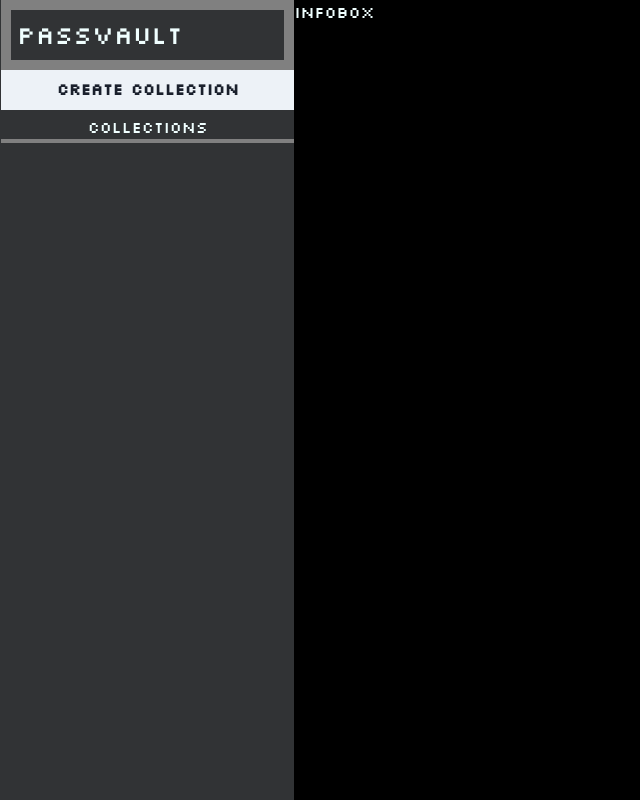
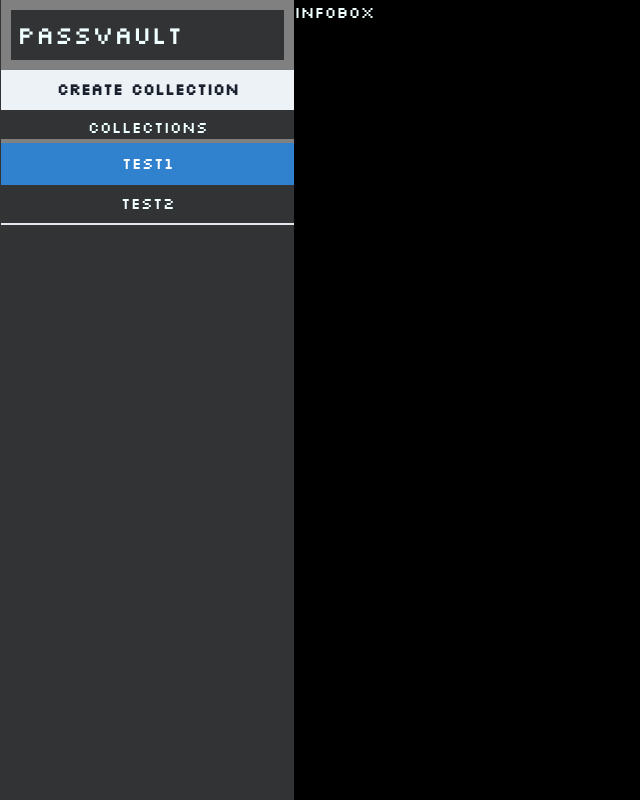
Before and after one commit to Pranav1703/passVault, a React (Vite) app in the folder src/renderer/: page /#/ in a window 1280 px wide. Shown: the whole page, without its empty margins (0-640 px from the left). Built offline with nearby package versions, Linux system fonts and the light colour scheme.

Commit message:
add chakra tabs instead of Boxs

```diff
--- a/package.json
+++ b/package.json
@@ -31,6 +31,7 @@
     "electron-updater": "^6.1.7",
     "express": "^4.19.2",
     "pg": "^8.12.0",
+    "rc-tabs": "^15.1.1",
     "react-router-dom": "^6.26.0"
   },
   "devDependencies": {
--- a/src/renderer/src/components/SideBar.tsx
+++ b/src/renderer/src/components/SideBar.tsx
@@ -9,11 +9,15 @@ import {
     ModalFooter,
     ModalHeader,
     ModalOverlay,
+    Tab,
+    TabList,
+    Tabs,
     Text,
     useDisclosure,
 } from '@chakra-ui/react'
 import { useEffect, useState } from 'react'
 import Collection from './Collection'
+
 
 export type collection = {
   id: number
@@ -134,6 +138,17 @@ const SideBar = () => {
       overflowY={"scroll"}
       flexDirection={"column"}
       >
+        <Tabs
+        >
+          <TabList
+                    display={"flex"}
+                    flexDirection={"column"}
+          >
+            <Tab w={"100%"} _selected={{ color: 'white', bg: 'blue.500' }}>test1</Tab>
+            <Tab _selected={{ color: 'white', bg: 'green.400' }}>test2</Tab>
+          </TabList>
+
+        </Tabs>
         {
           collectionList?.length>0?(
             collectionList.map((val)=>(
```
Also changed, not shown: 1 other file (tests, documents, lock files or other folders).
